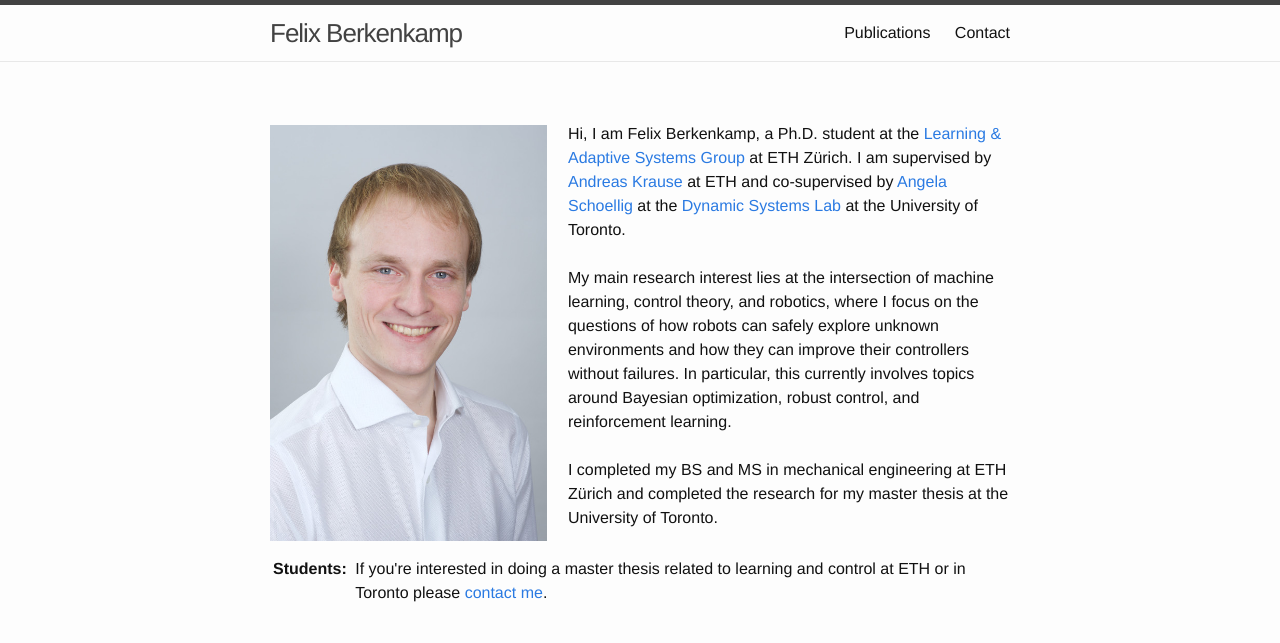
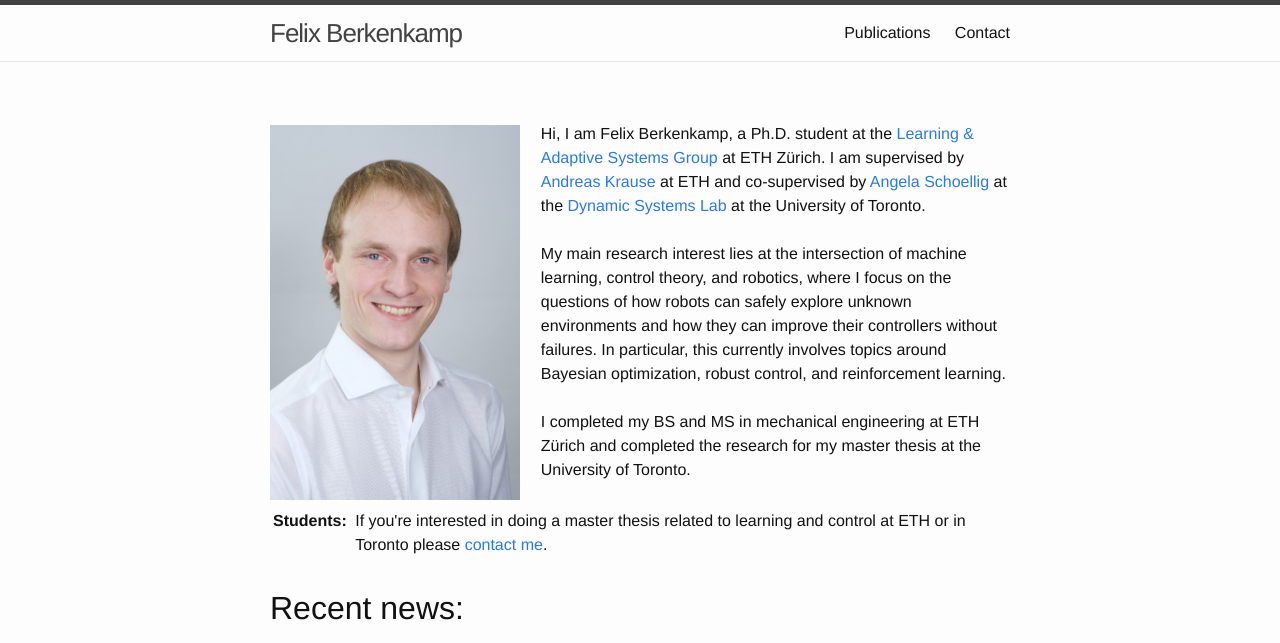
Before and after one commit to befelix/befelix.github.io, a Jekyll site: the page built from _pages/index.html, in a window 1280 px wide. Shown: the top 643 px of the page. Built offline with Jekyll 4.4.1, drawn with Linux system fonts in a browser that asks for light colours; nearby versions of some CDN libraries.

Commit message:
dont scale image

```diff
--- a/css/about.css
+++ b/css/about.css
@@ -1,9 +1,7 @@
 
 /* About */
 .portrait {
-    width: 277.16px;
-    height: 416px;
-
+    width: 250px;
     margin-right: 1.3em;
     margin-top: 0.2em;
     margin-bottom: 0.2em;
```
